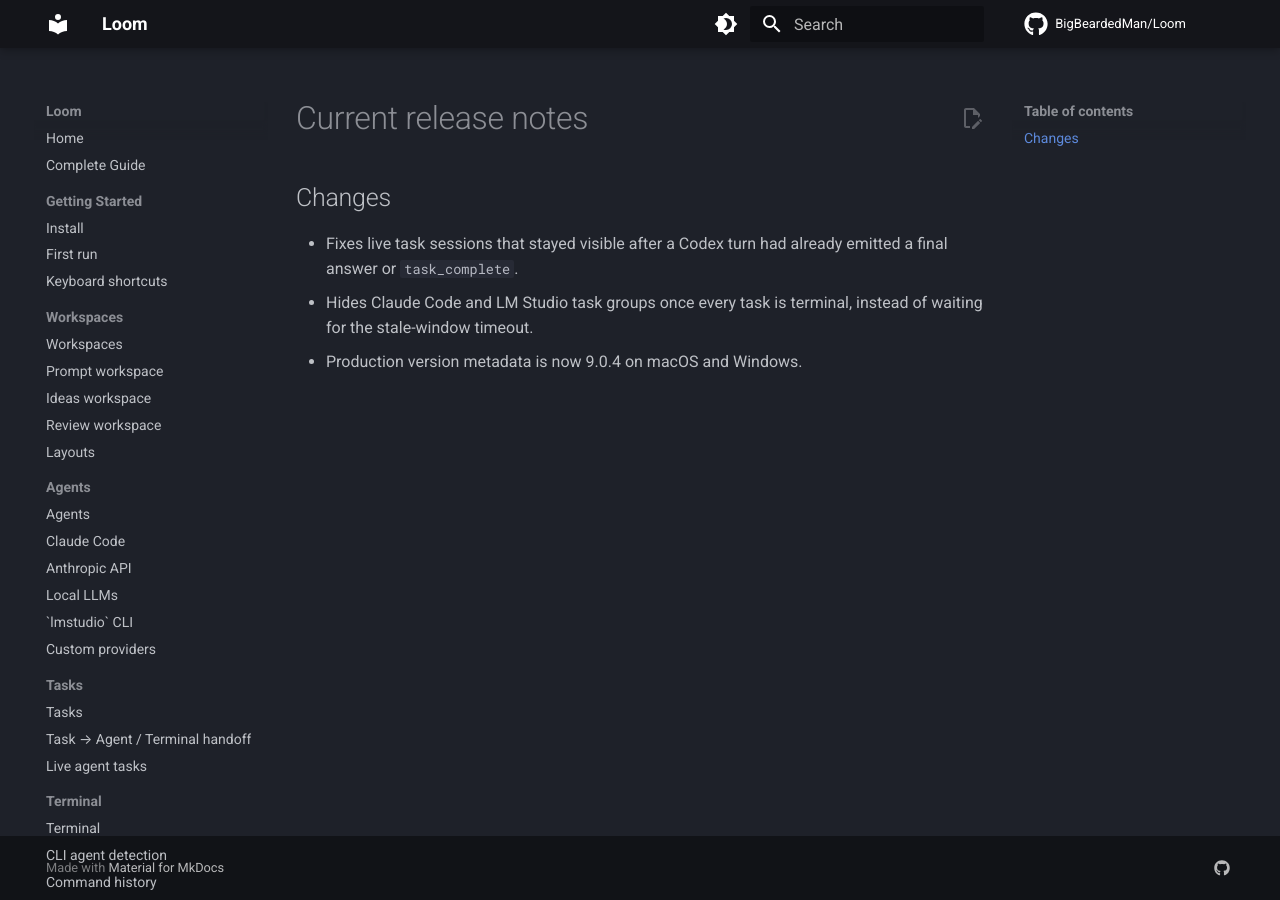
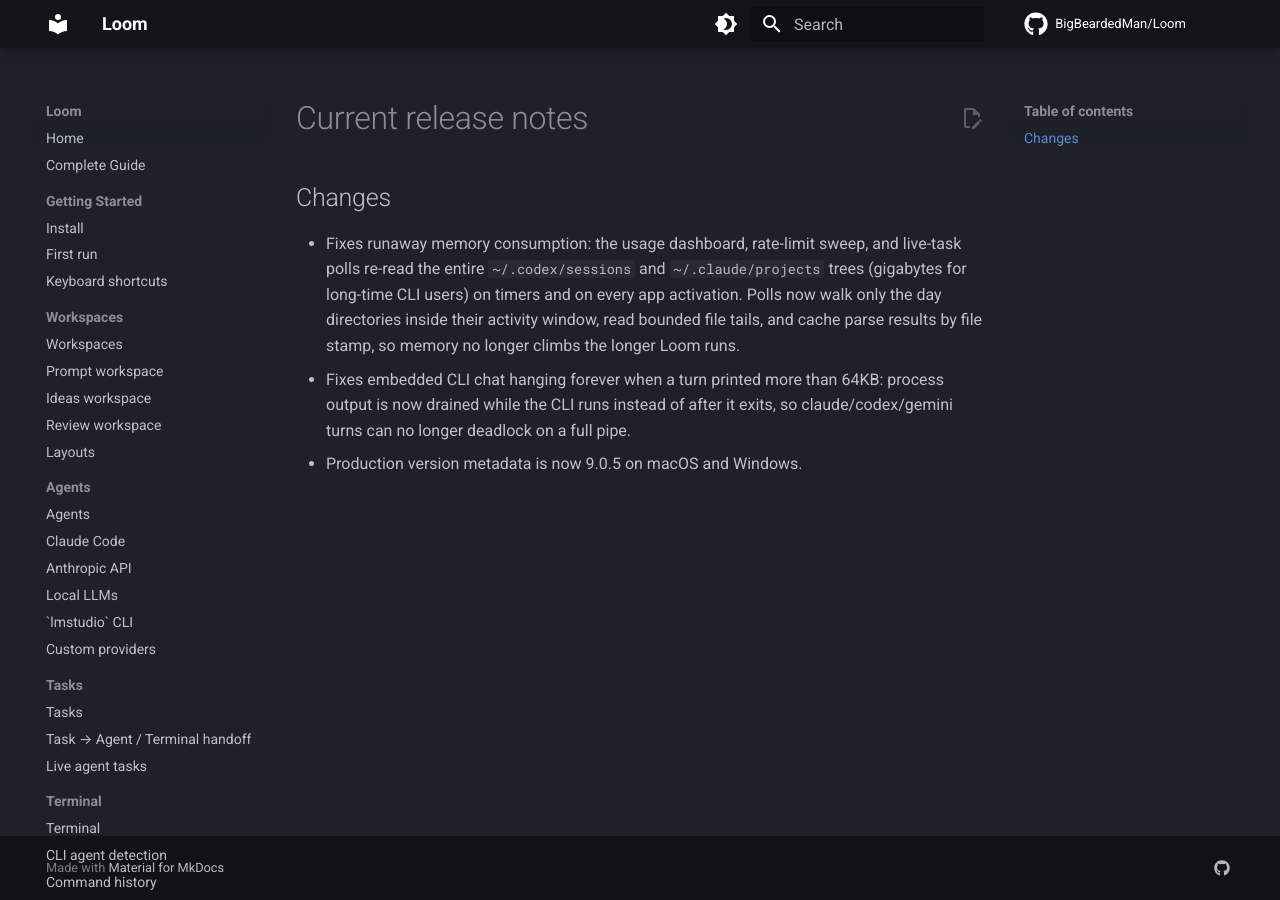
Before and after one commit to BigBeardedMan/Loom, an MkDocs documentation site: the page built from docs/releasing/current-release-notes.md, in a window 1280 px wide. Built offline with MkDocs 1.6.1 and Material for MkDocs 9.7.7, drawn with Linux system fonts in a browser that asks for light colours; comment, search, counter and statistics services are not loaded.

Commit message:
Prepare Loom 9.0.5 release
Memory-consumption fix (bounded session-log polling) and CLI chat
pipe-deadlock fix.

Co-Authored-By: Claude Fable 5 <noreply@anthropic.com>

```diff
--- a/docs/releasing/current-release-notes.md
+++ b/docs/releasing/current-release-notes.md
@@ -1,5 +1,5 @@
 ## Changes
 
-- Fixes live task sessions that stayed visible after a Codex turn had already emitted a final answer or `task_complete`.
-- Hides Claude Code and LM Studio task groups once every task is terminal, instead of waiting for the stale-window timeout.
-- Production version metadata is now 9.0.4 on macOS and Windows.
+- Fixes runaway memory consumption: the usage dashboard, rate-limit sweep, and live-task polls re-read the entire `~/.codex/sessions` and `~/.claude/projects` trees (gigabytes for long-time CLI users) on timers and on every app activation. Polls now walk only the day directories inside their activity window, read bounded file tails, and cache parse results by file stamp, so memory no longer climbs the longer Loom runs.
+- Fixes embedded CLI chat hanging forever when a turn printed more than 64KB: process output is now drained while the CLI runs instead of after it exits, so claude/codex/gemini turns can no longer deadlock on a full pipe.
+- Production version metadata is now 9.0.5 on macOS and Windows.
--- a/project.yml
+++ b/project.yml
@@ -10,8 +10,8 @@ options:
 settings:
   base:
     SWIFT_VERSION: "6.0"
-    MARKETING_VERSION: "9.0.4"
-    CURRENT_PROJECT_VERSION: "94"
+    MARKETING_VERSION: "9.0.5"
+    CURRENT_PROJECT_VERSION: "95"
     CODE_SIGN_STYLE: Manual
     CODE_SIGN_IDENTITY: "Loom Local Codesign"
     DEVELOPMENT_TEAM: ""
```
Also changed, not shown: 4 other files.
